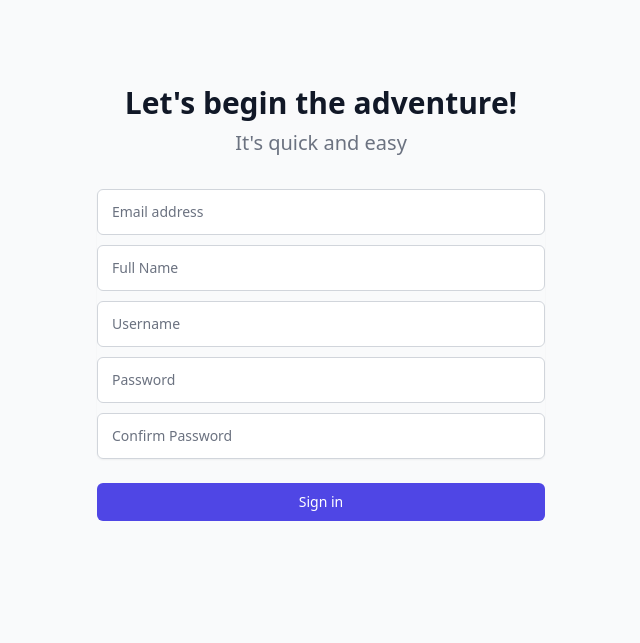
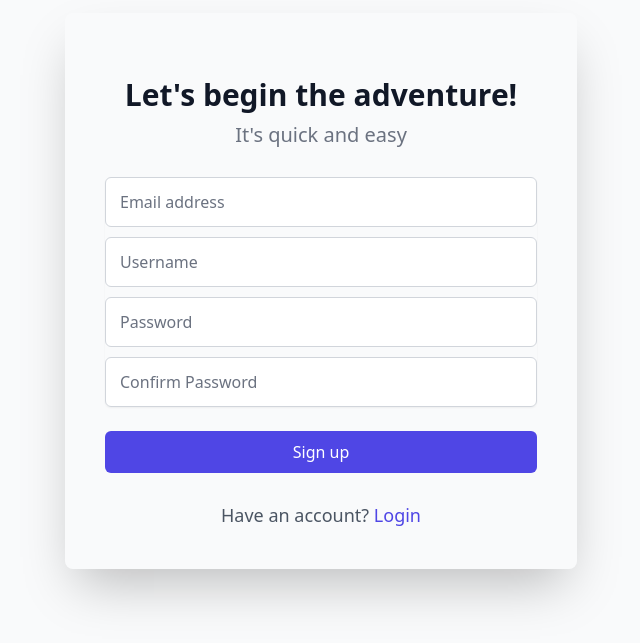
Before and after one commit to beyourahi/news_feed_app, a React (Create React App) app in the folder client/: page /register in a window 1280 px wide. Shown: the part 109-752 px from the top of the page, without its empty margins (319-959 px from the left). Built offline with nearby package versions, Linux system fonts and the light colour scheme.

Commit message:
login UI

```diff
--- a/client/src/component/auth/Login.jsx
+++ b/client/src/component/auth/Login.jsx
@@ -1,22 +1,18 @@
-import { LockClosedIcon } from "@heroicons/react/solid";
+import { Link } from "react-router-dom";
 
 const Login = () => {
     return (
         <div className="min-h-screen flex items-center justify-center bg-gray-50 py-12 px-4 sm:px-6 lg:px-8">
-            <div className="max-w-md w-full space-y-8">
+            <div className="max-w-md w-full space-y-7 p-10 rounded-lg shadow-2xl">
                 <div>
-                    <img
-                        className="mx-auto h-12 w-auto"
-                        src="https://tailwindui.com/img/logos/workflow-mark-indigo-600.svg"
-                        alt="Workflow"
-                    />
                     <h2 className="mt-6 text-center text-3xl font-extrabold text-gray-900">
-                        Sign in to your account
+                        Welcome back!
                     </h2>
                 </div>
+
                 <form className="mt-8 space-y-6" action="#" method="POST">
                     <input type="hidden" name="remember" defaultValue="true" />
-                    <div className="rounded-md shadow-sm -space-y-px">
+                    <div className="rounded-md shadow-sm space-y-2.5">
                         <div>
                             <label htmlFor="email-address" className="sr-only">
                                 Email address
@@ -27,7 +23,7 @@ const Login = () => {
                                 type="email"
                                 autoComplete="email"
                                 required
-                                className="appearance-none rounded-none relative block w-full px-3 py-2 border border-gray-300 placeholder-gray-500 text-gray-900 rounded-t-md focus:outline-none focus:ring-indigo-500 focus:border-indigo-500 focus:z-10 sm:text-sm"
+                                className="appearance-none rounded-none relative block w-full px-3.5 py-3 border border-gray-300 placeholder-gray-500 text-gray-900 rounded-md focus:outline-none focus:ring-indigo-500 focus:border-indigo-500 focus:z-10 text-base"
                                 placeholder="Email address"
                             />
                         </div>
@@ -41,13 +37,13 @@ const Login = () => {
                                 type="password"
                                 autoComplete="current-password"
                                 required
-                                className="appearance-none rounded-none relative block w-full px-3 py-2 border border-gray-300 placeholder-gray-500 text-gray-900 rounded-b-md focus:outline-none focus:ring-indigo-500 focus:border-indigo-500 focus:z-10 sm:text-sm"
+                                className="appearance-none rounded-none relative block w-full px-3.5 py-3 border border-gray-300 placeholder-gray-500 text-gray-900 rounded-md focus:outline-none focus:ring-indigo-500 focus:border-indigo-500 focus:z-10 text-base"
                                 placeholder="Password"
                             />
                         </div>
                     </div>
 
-                    <div className="flex items-center justify-between">
+                    {/* <div className="flex items-center justify-between">
                         <div className="flex items-center">
                             <input
                                 id="remember-me"
@@ -71,23 +67,23 @@ const Login = () => {
                                 Forgot your password?
                             </a>
                         </div>
-                    </div>
+                    </div> */}
 
                     <div>
                         <button
                             type="submit"
-                            className="group relative w-full flex justify-center py-2 px-4 border border-transparent text-sm font-medium rounded-md text-white bg-indigo-600 hover:bg-indigo-700 focus:outline-none focus:ring-2 focus:ring-offset-2 focus:ring-indigo-500"
+                            className="group relative w-full flex justify-center py-2 px-4 border border-transparent text-base font-medium rounded-md text-white bg-indigo-600 hover:bg-indigo-700 focus:outline-none focus:ring-2 focus:ring-offset-2 focus:ring-indigo-500"
                         >
-                            <span className="absolute left-0 inset-y-0 flex items-center pl-3">
-                                <LockClosedIcon
-                                    className="h-5 w-5 text-indigo-500 group-hover:text-indigo-400"
-                                    aria-hidden="true"
-                                />
-                            </span>
-                            Sign in
+                            Log In
                         </button>
                     </div>
                 </form>
+                <h4 className="mt-2 text-center text-lg font-medium text-gray-600">
+                    New here?{" "}
+                    <Link to="/register" className="text-indigo-600">
+                        Sign Up
+                    </Link>
+                </h4>
             </div>
         </div>
     );
--- a/client/src/component/auth/Register.jsx
+++ b/client/src/component/auth/Register.jsx
@@ -1,9 +1,9 @@
-import { LockClosedIcon } from "@heroicons/react/solid";
+import { Link } from "react-router-dom";
 
 const Register = () => {
     return (
         <div className="min-h-screen flex items-center justify-center bg-gray-50 py-12 px-4 sm:px-6 lg:px-8">
-            <div className="max-w-md w-full space-y-8">
+            <div className="max-w-lg w-full space-y-7 p-10 rounded-lg shadow-2xl">
                 <div>
                     <h2 className="mt-6 text-center text-3xl font-extrabold text-gray-900">
                         Let's begin the adventure!
@@ -26,11 +26,11 @@ const Register = () => {
                                 type="email"
                                 autoComplete="email"
                                 required
-                                className="appearance-none rounded-none relative block w-full px-3.5 py-3 border border-gray-300 placeholder-gray-500 text-gray-900 rounded-md focus:outline-none focus:ring-indigo-500 focus:border-indigo-500 focus:z-10 sm:text-sm"
+                                className="appearance-none rounded-none relative block w-full px-3.5 py-3 border border-gray-300 placeholder-gray-500 text-gray-900 rounded-md focus:outline-none focus:ring-indigo-500 focus:border-indigo-500 focus:z-10 text-base"
                                 placeholder="Email address"
                             />
                         </div>
-                        <div>
+                        {/* <div>
                             <label htmlFor="full-name" className="sr-only">
                                 Full Name
                             </label>
@@ -43,7 +43,7 @@ const Register = () => {
                                 className="appearance-none rounded-none relative block w-full px-3.5 py-3 border border-gray-300 placeholder-gray-500 text-gray-900 rounded-md focus:outline-none focus:ring-indigo-500 focus:border-indigo-500 focus:z-10 sm:text-sm"
                                 placeholder="Full Name"
                             />
-                        </div>
+                        </div> */}
                         <div>
                             <label htmlFor="username" className="sr-only">
                                 Username
@@ -54,7 +54,7 @@ const Register = () => {
                                 type="username"
                                 autoComplete="username"
                                 required
-                                className="appearance-none rounded-none relative block w-full px-3.5 py-3 border border-gray-300 placeholder-gray-500 text-gray-900 rounded-md focus:outline-none focus:ring-indigo-500 focus:border-indigo-500 focus:z-10 sm:text-sm"
+                                className="appearance-none rounded-none relative block w-full px-3.5 py-3 border border-gray-300 placeholder-gray-500 text-gray-900 rounded-md focus:outline-none focus:ring-indigo-500 focus:border-indigo-500 focus:z-10 text-base"
                                 placeholder="Username"
                             />
                         </div>
@@ -68,7 +68,7 @@ const Register = () => {
                                 type="password"
                                 autoComplete="current-password"
                                 required
-                                className="appearance-none rounded-none relative block w-full px-3.5 py-3 border border-gray-300 placeholder-gray-500 text-gray-900 rounded-md focus:outline-none focus:ring-indigo-500 focus:border-indigo-500 focus:z-10 sm:text-sm"
+                                className="appearance-none rounded-none relative block w-full px-3.5 py-3 border border-gray-300 placeholder-gray-500 text-gray-900 rounded-md focus:outline-none focus:ring-indigo-500 focus:border-indigo-500 focus:z-10 text-base"
                                 placeholder="Password"
                             />
                         </div>
@@ -82,7 +82,7 @@ const Register = () => {
                                 type="password2"
                                 autoComplete="current-password"
                                 required
-                                className="appearance-none rounded-none relative block w-full px-3.5 py-3 border border-gray-300 placeholder-gray-500 text-gray-900 rounded-md focus:outline-none focus:ring-indigo-500 focus:border-indigo-500 focus:z-10 sm:text-sm"
+                                className="appearance-none rounded-none relative block w-full px-3.5 py-3 border border-gray-300 placeholder-gray-500 text-gray-900 rounded-md focus:outline-none focus:ring-indigo-500 focus:border-indigo-500 focus:z-10 text-base"
                                 placeholder="Confirm Password"
                             />
                         </div>
@@ -117,12 +117,19 @@ const Register = () => {
                     <div>
                         <button
                             type="submit"
-                            className="group relative w-full flex justify-center py-2 px-4 border border-transparent text-sm font-medium rounded-md text-white bg-indigo-600 hover:bg-indigo-700 focus:outline-none focus:ring-2 focus:ring-offset-2 focus:ring-indigo-500"
+                            className="group relative w-full flex justify-center py-2 px-4 border border-transparent text-base font-medium rounded-md text-white bg-indigo-600 hover:bg-indigo-700 focus:outline-none focus:ring-2 focus:ring-offset-2 focus:ring-indigo-500"
                         >
-                            Sign in
+                            Sign up
                         </button>
                     </div>
                 </form>
+
+                <h4 className="mt-2 text-center text-lg font-medium text-gray-600">
+                    Have an account?{" "}
+                    <Link to="/login" className="text-indigo-600">
+                        Login
+                    </Link>
+                </h4>
             </div>
         </div>
     );
```
